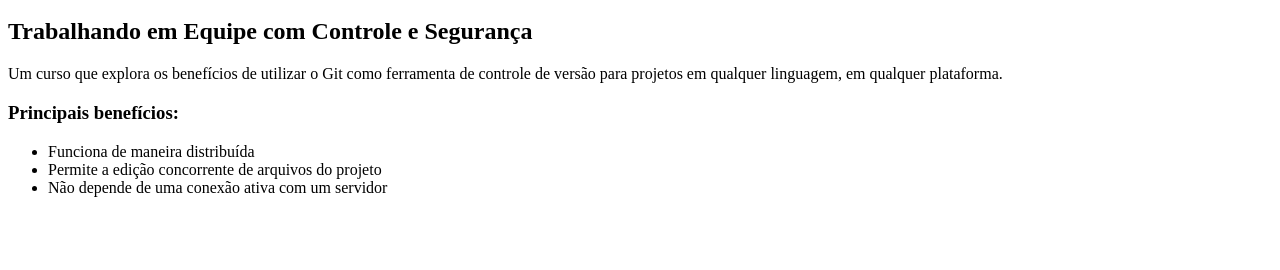
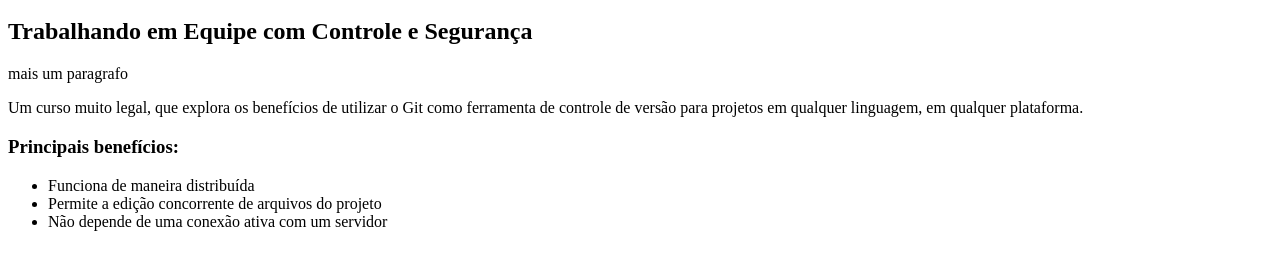
Before and after one commit to alexandrogomes/alura-curso-git, a plain HTML site: page index.html in a window 1280 px wide. Shown: the part 48-318 px from the top of the page. Drawn offline with Linux system fonts and the light colour scheme.

Commit message:
adicionando novo paragrafo

```diff
--- a/index.html
+++ b/index.html
@@ -4,8 +4,8 @@
     <body>
         <h1>Git</h1>
         <h2>Trabalhando em Equipe com Controle e Segurança</h2>
-
-        <p>Um curso que explora os benefícios de utilizar o Git como ferramenta de controle de versão para projetos em qualquer linguagem, em qualquer plataforma.</p>
+        <p>mais um paragrafo</p>
+        <p>Um curso muito legal, que explora os benefícios de utilizar o Git como ferramenta de controle de versão para projetos em qualquer linguagem, em qualquer plataforma.</p>
 
         <h3>Principais benefícios:</h3>
         <ul>
```
